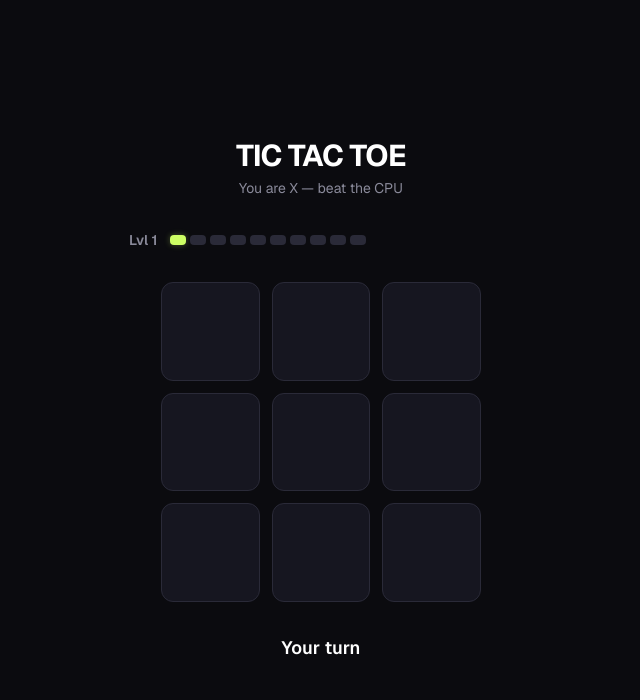
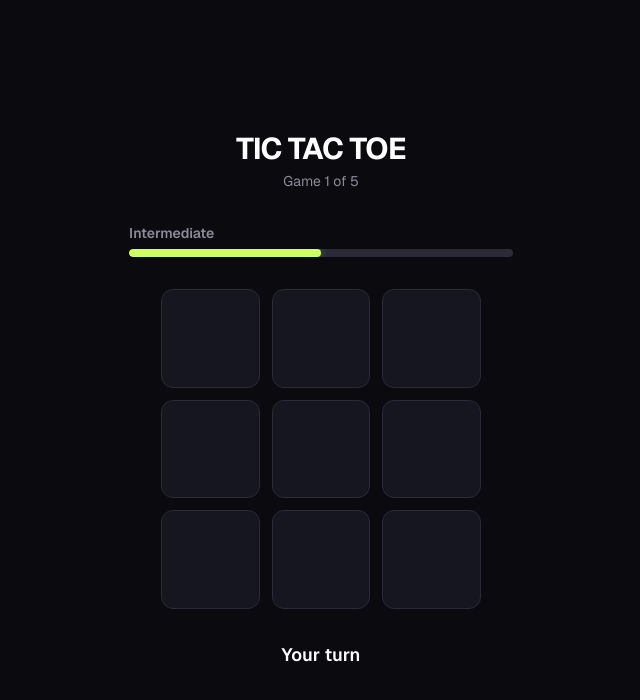
Before and after one commit to vinpez/cheddr-tic-tac-toe, a Next.js app: page / in a window 1280 px wide. Shown: the top 700 px of the page, without its empty margins (319-959 px from the left). Built offline with nearby package versions, Linux system fonts and the light colour scheme.

Commit message:
5 games per session - progressive difficulty

```diff
--- a/src/app/page.tsx
+++ b/src/app/page.tsx
@@ -5,6 +5,7 @@ import { Board } from '@/components/Board';
 import { GameStatus } from '@/components/GameStatus';
 import { LevelBar } from '@/components/LevelBar';
 import { StreakBadge } from '@/components/StreakBadge';
+import { GAMES_PER_SESSION } from '@/lib/game';
 
 export default function Home() {
   const {
@@ -13,11 +14,13 @@ export default function Home() {
     result,
     winInfo,
     cpuThinking,
-    level,
+    difficulty,
     streak,
-    levelDelta,
+    currentGame,
+    isSessionEnd,
     makeMove,
-    newGame,
+    nextGame,
+    newSession,
   } = useGame();
 
   return (
@@ -25,11 +28,13 @@ export default function Home() {
       <div className="w-full max-w-sm flex flex-col items-center gap-8">
         <div className="text-center">
           <h1 className="text-3xl font-bold tracking-tight">TIC TAC TOE</h1>
-          <p className="text-secondary text-sm mt-1">You are X — beat the CPU</p>
+          <p className="text-secondary text-sm mt-1">
+            Game {currentGame} of {GAMES_PER_SESSION}
+          </p>
         </div>
 
-        <div className="flex items-center justify-between w-full">
-          <LevelBar level={level} delta={levelDelta} />
+        <div className="flex items-center gap-4 w-full">
+          <LevelBar difficulty={difficulty} />
           <StreakBadge streak={streak} />
         </div>
 
@@ -44,15 +49,25 @@ export default function Home() {
           result={result}
           isPlayerTurn={isPlayerTurn}
           cpuThinking={cpuThinking}
-          levelDelta={levelDelta}
+          isSessionEnd={isSessionEnd}
+          difficulty={difficulty}
         />
 
-        {result && (
+        {result && !isSessionEnd && (
           <button
-            onClick={newGame}
+            onClick={nextGame}
             className="px-6 py-2.5 rounded-lg font-medium transition-all duration-200 cursor-pointer bg-accent text-black hover:bg-accent-hover"
           >
-            New Game
+            Next Game
+          </button>
+        )}
+
+        {isSessionEnd && (
+          <button
+            onClick={newSession}
+            className="px-6 py-2.5 rounded-lg font-medium transition-all duration-200 cursor-pointer bg-accent text-black hover:bg-accent-hover"
+          >
+            Play Again
           </button>
         )}
       </div>
--- a/src/components/GameStatus.tsx
+++ b/src/components/GameStatus.tsx
@@ -1,23 +1,34 @@
 'use client';
 
 import type { GameResult } from '@/lib/game';
+import { getDifficultyLabel } from '@/lib/game';
 
 interface GameStatusProps {
   result: GameResult;
   isPlayerTurn: boolean;
   cpuThinking: boolean;
-  levelDelta: number;
+  isSessionEnd: boolean;
+  difficulty: number;
 }
 
-export function GameStatus({ result, isPlayerTurn, cpuThinking, levelDelta }: GameStatusProps) {
+export function GameStatus({
+  result,
+  isPlayerTurn,
+  cpuThinking,
+  isSessionEnd,
+  difficulty,
+}: GameStatusProps) {
   let message: string;
   let colorClass: string;
 
-  if (result === 'win') {
-    message = levelDelta > 0 ? 'You win — level up!' : 'You win!';
+  if (isSessionEnd) {
+    message = `You reached ${getDifficultyLabel(difficulty)}!`;
+    colorClass = 'text-accent';
+  } else if (result === 'win') {
+    message = 'You win!';
     colorClass = 'text-accent';
   } else if (result === 'loss') {
-    message = levelDelta < 0 ? 'CPU wins — level down.' : 'CPU wins!';
+    message = 'CPU wins!';
     colorClass = 'text-rose-400';
   } else if (result === 'draw') {
     message = "It's a draw!";
--- a/src/components/LevelBar.tsx
+++ b/src/components/LevelBar.tsx
@@ -1,33 +1,22 @@
 'use client';
 
-import { MAX_LEVEL } from '@/lib/game';
+import { getDifficultyLabel } from '@/lib/game';
 
 interface LevelBarProps {
-  level: number;
-  delta: number;
+  difficulty: number;
 }
 
-export function LevelBar({ level, delta }: LevelBarProps) {
+export function LevelBar({ difficulty }: LevelBarProps) {
   return (
-    <div className="flex items-center gap-3">
-      <span className="text-sm font-semibold text-secondary whitespace-nowrap">
-        Lvl {level}
-        {delta !== 0 && (
-          <span className={`ml-1 ${delta > 0 ? 'text-accent' : 'text-rose-400'}`}>
-            {delta > 0 ? '+1' : '-1'}
-          </span>
-        )}
+    <div className="flex flex-col gap-1.5 flex-1">
+      <span className="text-sm font-semibold text-secondary">
+        {getDifficultyLabel(difficulty)}
       </span>
-      <div className="flex gap-1">
-        {Array.from({ length: MAX_LEVEL }, (_, i) => (
-          <div
-            key={i}
-            className={`
-              h-2.5 w-4 rounded-sm transition-all duration-500
-              ${i < level ? 'bg-accent shadow-[0_0_6px_rgba(205,255,100,0.3)]' : 'bg-border'}
-            `}
-          />
-        ))}
+      <div className="h-2 rounded-full bg-border overflow-hidden">
+        <div
+          className="h-full rounded-full bg-accent transition-all duration-700 shadow-[0_0_8px_rgba(205,255,100,0.3)]"
+          style={{ width: `${Math.round(difficulty)}%` }}
+        />
       </div>
     </div>
   );
--- a/src/hooks/useGame.ts
+++ b/src/hooks/useGame.ts
@@ -9,20 +9,20 @@ import {
   createBoard,
   checkWinner,
   isBoardFull,
-  MIN_LEVEL,
-  MAX_LEVEL,
+  GAMES_PER_SESSION,
+  INITIAL_DIFFICULTY,
 } from '@/lib/game';
 import { getCpuMove } from '@/lib/cpu';
 
 const STORAGE_KEY = 'ttt-stats';
-const DEFAULT_STATS: PlayerStats = { level: 1, streak: 0 };
+const DEFAULT_STATS: PlayerStats = { difficulty: INITIAL_DIFFICULTY, streak: 0 };
 
 function loadStats(): PlayerStats {
   if (typeof window === 'undefined') return DEFAULT_STATS;
   try {
     const data = JSON.parse(localStorage.getItem(STORAGE_KEY) ?? '');
     return {
-      level: Math.min(MAX_LEVEL, Math.max(MIN_LEVEL, Number(data.level) || 1)),
+      difficulty: Math.min(100, Math.max(0, Number(data.difficulty) || INITIAL_DIFFICULTY)),
       streak: Math.max(0, Number(data.streak) || 0),
     };
   } catch {
@@ -43,28 +43,29 @@ export function useGame() {
   const [winInfo, setWinInfo] = useState<WinInfo | null>(null);
   const [cpuThinking, setCpuThinking] = useState(false);
   const [stats, setStats] = useState<PlayerStats>(DEFAULT_STATS);
-  const [levelDelta, setLevelDelta] = useState(0);
+  const [currentGame, setCurrentGame] = useState(1);
   const cpuTimeoutRef = useRef<ReturnType<typeof setTimeout>>(undefined);
 
   useEffect(() => {
     setStats(loadStats());
   }, []);
 
+  const isSessionEnd = result !== null && currentGame >= GAMES_PER_SESSION;
+
   const applyResult = useCallback((r: 'win' | 'loss' | 'draw') => {
     setStats(prev => {
-      let nextLevel = prev.level;
+      let nextDifficulty = prev.difficulty;
       let nextStreak = prev.streak;
 
       if (r === 'win') {
-        nextLevel = Math.min(MAX_LEVEL, prev.level + 1);
+        nextDifficulty = prev.difficulty + (100 - prev.difficulty) / 2;
         nextStreak = prev.streak + 1;
       } else if (r === 'loss') {
-        nextLevel = Math.max(MIN_LEVEL, prev.level - 1);
+        nextDifficulty = prev.difficulty / 2;
         nextStreak = 0;
       }
 
-      setLevelDelta(nextLevel - prev.level);
-      const next = { level: nextLevel, streak: nextStreak };
+      const next = { difficulty: nextDifficulty, streak: nextStreak };
       saveStats(next);
       return next;
     });
@@ -76,7 +77,7 @@ export function useGame() {
       const delay = 300 + Math.random() * 300;
 
       cpuTimeoutRef.current = setTimeout(() => {
-        const move = getCpuMove(currentBoard, stats.level);
+        const move = getCpuMove(currentBoard, stats.difficulty);
         const nextBoard = [...currentBoard];
         nextBoard[move] = 'O';
         setBoard(nextBoard);
@@ -95,7 +96,7 @@ export function useGame() {
         }
       }, delay);
     },
-    [stats.level, applyResult],
+    [stats.difficulty, applyResult],
   );
 
   const makeMove = useCallback(
@@ -126,15 +127,24 @@ export function useGame() {
     [board, isPlayerTurn, result, cpuThinking, handleCpuMove, applyResult],
   );
 
-  const newGame = useCallback(() => {
+  const resetBoard = useCallback(() => {
     if (cpuTimeoutRef.current) clearTimeout(cpuTimeoutRef.current);
     setBoard(createBoard());
     setIsPlayerTurn(true);
     setResult(null);
     setWinInfo(null);
     setCpuThinking(false);
-    setLevelDelta(0);
   }, []);
+
+  const nextGame = useCallback(() => {
+    resetBoard();
+    setCurrentGame(g => g + 1);
+  }, [resetBoard]);
+
+  const newSession = useCallback(() => {
+    resetBoard();
+    setCurrentGame(1);
+  }, [resetBoard]);
 
   useEffect(() => {
     return () => {
@@ -148,10 +158,12 @@ export function useGame() {
     result,
     winInfo,
     cpuThinking,
-    level: stats.level,
+    difficulty: stats.difficulty,
     streak: stats.streak,
-    levelDelta,
+    currentGame,
+    isSessionEnd,
     makeMove,
-    newGame,
+    nextGame,
+    newSession,
   };
 }
--- a/src/lib/cpu.ts
+++ b/src/lib/cpu.ts
@@ -65,12 +65,12 @@ function minimaxMove(board: Board): number {
   return bestMoves[Math.floor(Math.random() * bestMoves.length)];
 }
 
-/** Returns the CPU's chosen move index. Difficulty scales continuously with level 1-10. */
-export function getCpuMove(board: Board, level: number): number {
+/** Difficulty is 0–100. Higher = stronger CPU. */
+export function getCpuMove(board: Board, difficulty: number): number {
   const b = [...board];
-  const mistakeRate = (10 - level) / 9;
+  const mistakeRate = 1 - difficulty / 100;
 
-  if (level >= 4) {
+  if (difficulty >= 35) {
     const win = findWinningMove(b, CPU);
     if (win !== null) return win;
     const block = findWinningMove(b, HUMAN);
--- a/src/lib/game.ts
+++ b/src/lib/game.ts
@@ -9,12 +9,28 @@ export interface WinInfo {
 }
 
 export interface PlayerStats {
-  level: number;
+  difficulty: number;
   streak: number;
 }
 
-export const MIN_LEVEL = 1;
-export const MAX_LEVEL = 10;
+export const GAMES_PER_SESSION = 5;
+export const INITIAL_DIFFICULTY = 50;
+
+const DIFFICULTY_LABELS: [number, string][] = [
+  [85, 'Master'],
+  [70, 'Expert'],
+  [55, 'Advanced'],
+  [40, 'Intermediate'],
+  [20, 'Novice'],
+  [0, 'Beginner'],
+];
+
+export function getDifficultyLabel(difficulty: number): string {
+  for (const [threshold, label] of DIFFICULTY_LABELS) {
+    if (difficulty >= threshold) return label;
+  }
+  return 'Beginner';
+}
 
 const WINNING_LINES: readonly number[][] = [
   [0, 1, 2], [3, 4, 5], [6, 7, 8],
```
